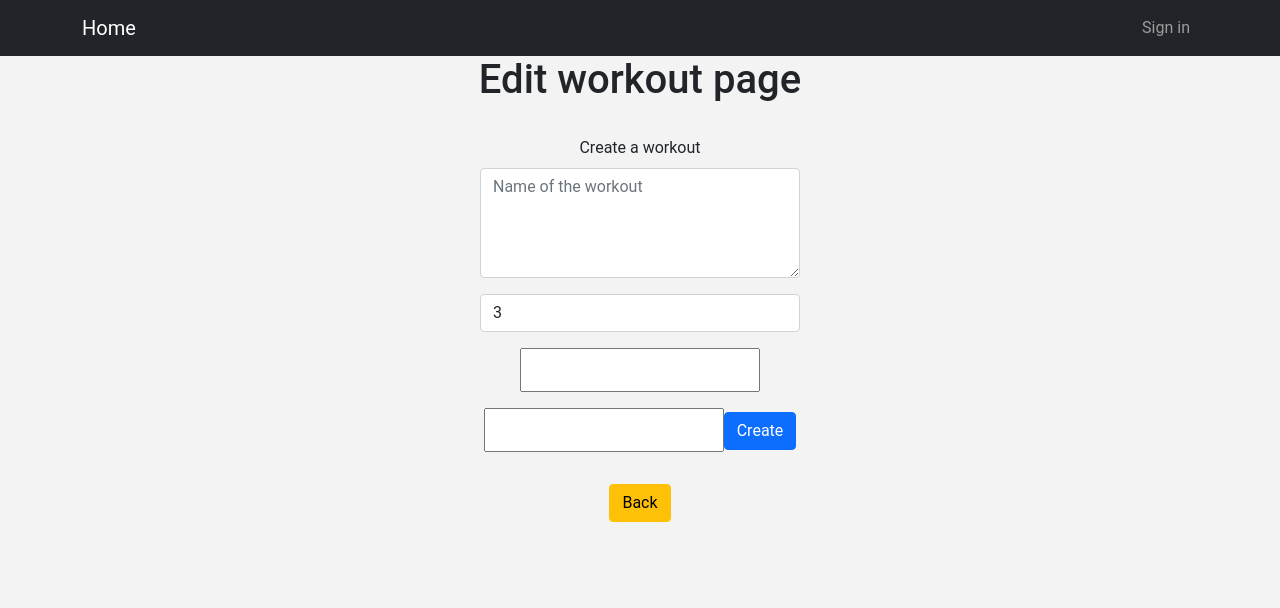
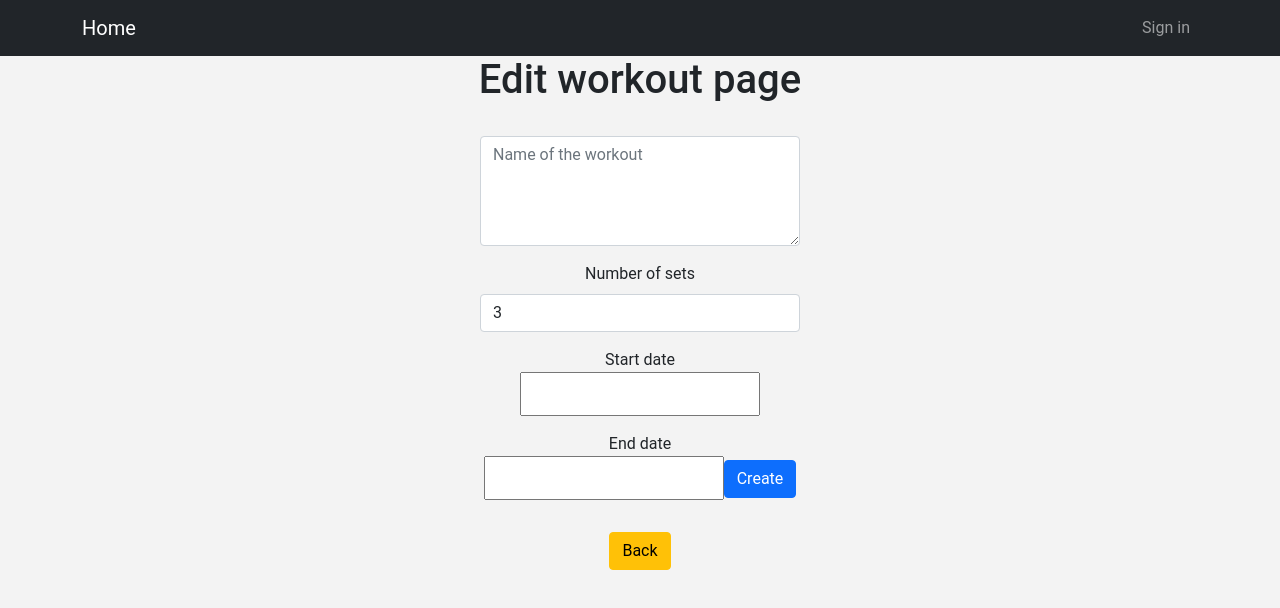
Before and after one commit to neu-seattle-cs5500-summer2022/project-SM22-LincolnCardosodeFaria-mikael1017-panmei-minhphan-UI, a React (Create React App) app in the folder gym-management/: page /user/workout/1 in a window 1280 px wide. Shown: the top 608 px of the page. Built offline with nearby package versions, Linux system fonts and the light colour scheme.

Commit message:
finished workout component

```diff
--- a/gym-management/src/components/AdminWorkout.js
+++ b/gym-management/src/components/AdminWorkout.js
@@ -4,7 +4,6 @@ import { Button, Card, ListGroup, Form } from "react-bootstrap";
 import styled from "styled-components";
 import DatePicker from "react-datepicker";
 import "react-datepicker/dist/react-datepicker.css";
-import { parseISO } from "date-fns";
 
 const FormContainer = styled.div`
   margin: auto;
@@ -53,7 +52,6 @@ export default function AdminWorkout(props) {
     <div>
       <FormContainer className="mb-3">
         <Form onSubmit={createWorkout}>
-          <Form.Label>Create a workout </Form.Label>
           <Form.Group className="mb-3">
             <Form.Control
               as="textarea"
@@ -64,6 +62,7 @@ export default function AdminWorkout(props) {
             />
           </Form.Group>
           <Form.Group>
+            <Form.Label>Number of sets</Form.Label>
             <Form.Control
               as="select"
               className="mb-3"
@@ -78,6 +77,7 @@ export default function AdminWorkout(props) {
             </Form.Control>
           </Form.Group>
           <>
+            <div>Start date</div>
             <DatePicker
               name="startDate"
               selected={Date.parse(startDate)}
@@ -88,6 +88,7 @@ export default function AdminWorkout(props) {
               }}
             />
 
+            <div>End date</div>
             <DatePicker
               name="endDate"
               dateFormat="yyyy-MM-dd"
```
